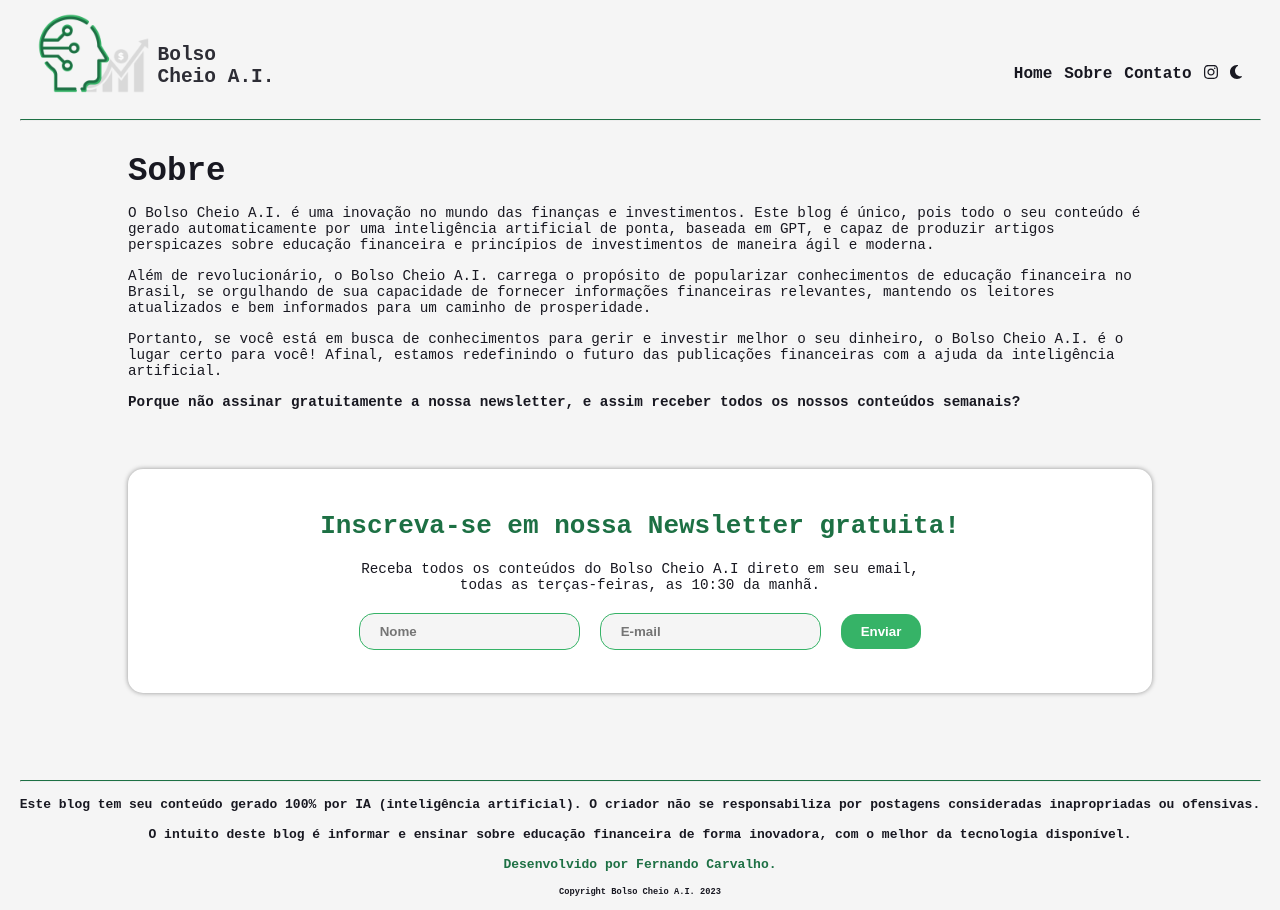
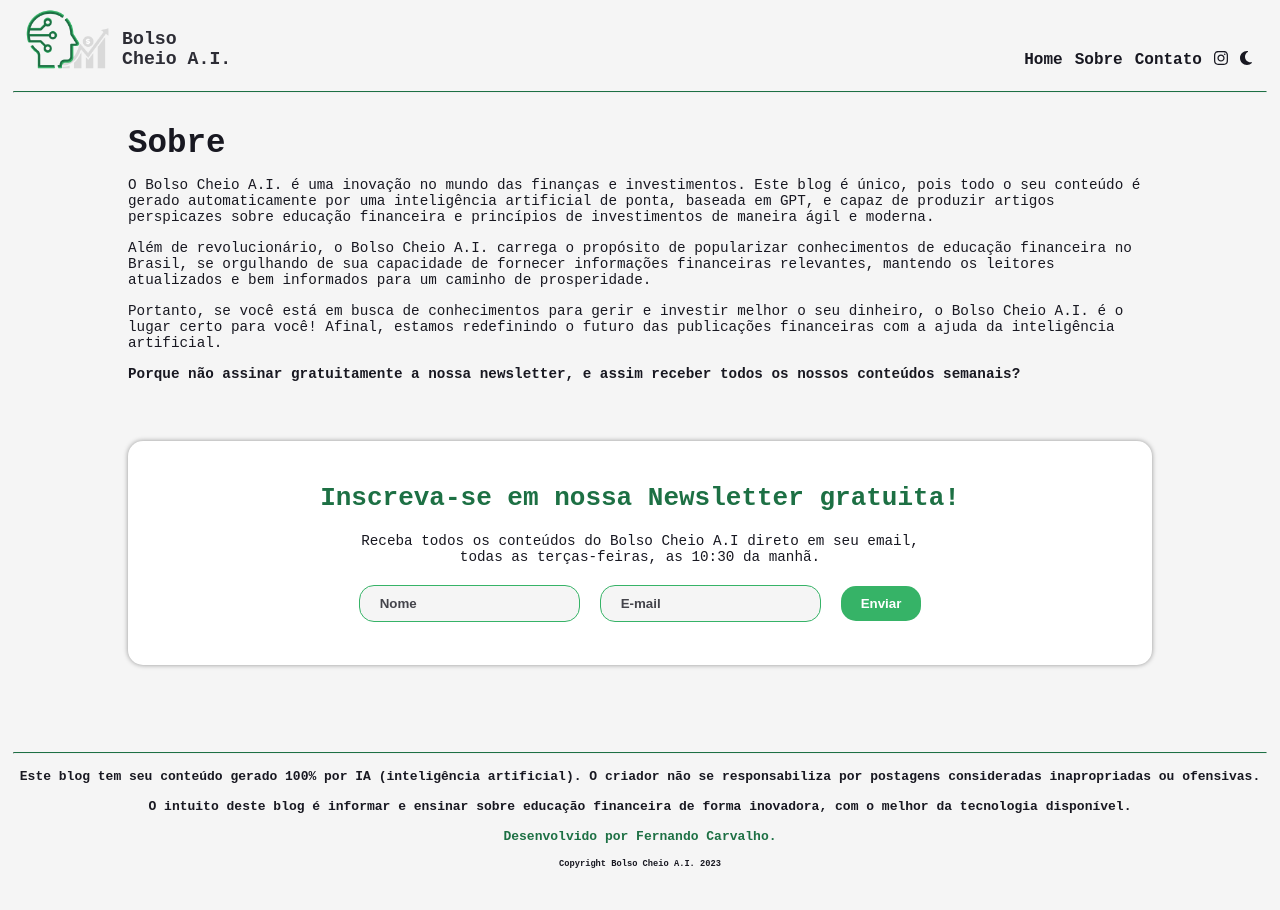
Before and after one commit to 21fernandinhow/bolsocheioai, a Next.js app: page /about in a window 1280 px wide. After the commit the page ends 882 px from the top, so only its background shows below. Built offline with nearby package versions, Linux system fonts and the light colour scheme; no server answers.

Commit message:
Just a feel design changes on navbar and inputs

```diff
--- a/src/components/Navbar.tsx
+++ b/src/components/Navbar.tsx
@@ -11,8 +11,8 @@ export default function Navbar() {
                 <div className="brand">
                     <Link href="/">
                         <Image src={'/logo.png'}
-                            width={120}
-                            height={80}
+                            width={90}
+                            height={60}
                             alt={"Bol$o Cheio AI"}
                         />
                         <h1>Bolso<br/>Cheio A.I.</h1>
--- a/src/css/style.css
+++ b/src/css/style.css
@@ -3,8 +3,8 @@ nav {
   margin-bottom: 2vh;
 }
 nav .nav-content {
-  margin: 0em 1.5em;
-  padding: 1em;
+  margin: 0em 1em;
+  padding: 0.7em;
   display: flex;
   justify-content: space-between;
   flex-wrap: wrap;
@@ -17,7 +17,8 @@ nav .nav-content .brand a {
 }
 nav .nav-content .brand a h1 {
   opacity: 0.9;
-  margin: 5px;
+  margin: 0px 10px;
+  font-size: 1.4em;
 }
 nav .nav-content .brand a h1:hover {
   color: var(--main-secondary-color);
@@ -27,8 +28,7 @@ nav .nav-content .brand a h1:hover {
 nav .nav-content .menu {
   display: flex;
   align-items: flex-end;
-  padding-top: 20px;
-  padding-bottom: 10px;
+  margin-top: 1.1em;
 }
 nav .nav-content .menu ul {
   flex-wrap: wrap;
@@ -132,7 +132,7 @@ footer h4 a:hover {
   width: 100%;
 }
 #home .header h2 {
-  margin: 10px;
+  margin-bottom: 10px;
 }
 #home .search {
   display: flex;
@@ -351,7 +351,7 @@ body::-webkit-scrollbar-thumb {
 hr {
   border-color: none;
   border-top: 1px solid var(--main-secondary-color);
-  margin: 1em 1.5em;
+  margin: 1em;
 }
 
 textarea {
@@ -361,5 +361,9 @@ textarea {
 input, textarea {
   color: var(--contrast-color);
 }
+input::placeholder, textarea::placeholder {
+  color: var(--contrast-color);
+  opacity: 0.8;
+}
 
 /*# sourceMappingURL=style.css.map */
--- a/src/scss/pages/home.scss
+++ b/src/scss/pages/home.scss
@@ -4,7 +4,7 @@
     .header{
         text-align: center;
         h2{
-            margin: 10px;
+            margin-bottom: 10px;
         }
         width: 100%;
     }
--- a/src/scss/style.scss
+++ b/src/scss/style.scss
@@ -97,7 +97,7 @@ body::-webkit-scrollbar-thumb {
 hr{
     border-color: none;
     border-top: 1px solid var(--main-secondary-color);
-    margin: 1em 1.5em;
+    margin: 1em;
 }
 
 button{
@@ -110,4 +110,8 @@ textarea{
 
 input, textarea{
     color: var(--contrast-color);
+    &::placeholder{
+        color: var(--contrast-color);
+        opacity: 0.8;
+    }
 }
--- a/src/scss/template/layout.scss
+++ b/src/scss/template/layout.scss
@@ -1,8 +1,8 @@
 nav{
     width: 100%;
     .nav-content{
-        margin: 0em 1.5em;
-        padding: 1em;
+        margin: 0em 1em;
+        padding: 0.7em;
         display: flex;
         justify-content: space-between;
         flex-wrap: wrap;
@@ -14,7 +14,8 @@ nav{
                 color: var(--contrast-color);
                 h1{
                     opacity: 0.9;
-                    margin: 5px;
+                    margin: 0px 10px;
+                    font-size: 1.4em;
                     &:hover{
                         color: var(--main-secondary-color);
                         text-decoration: underline;
@@ -27,8 +28,7 @@ nav{
         .menu{
             display: flex;
             align-items: flex-end;
-            padding-top: 20px ;
-            padding-bottom: 10px;
+            margin-top: 1.1em;
             ul{
                 @extend .flex-central;
                 flex-wrap: wrap;
```
Also changed, not shown: 1 other file (tests, documents, lock files or other folders).
